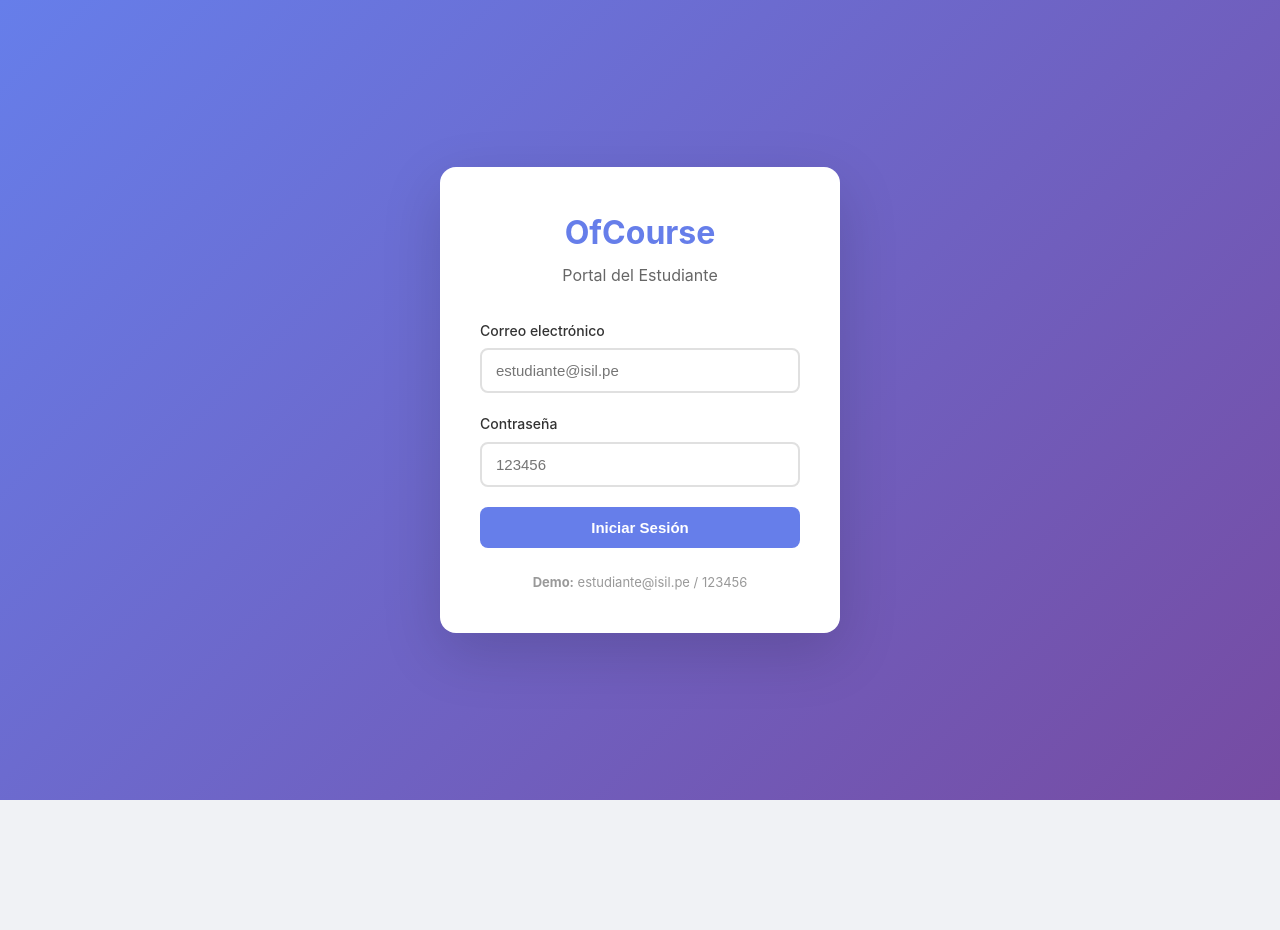
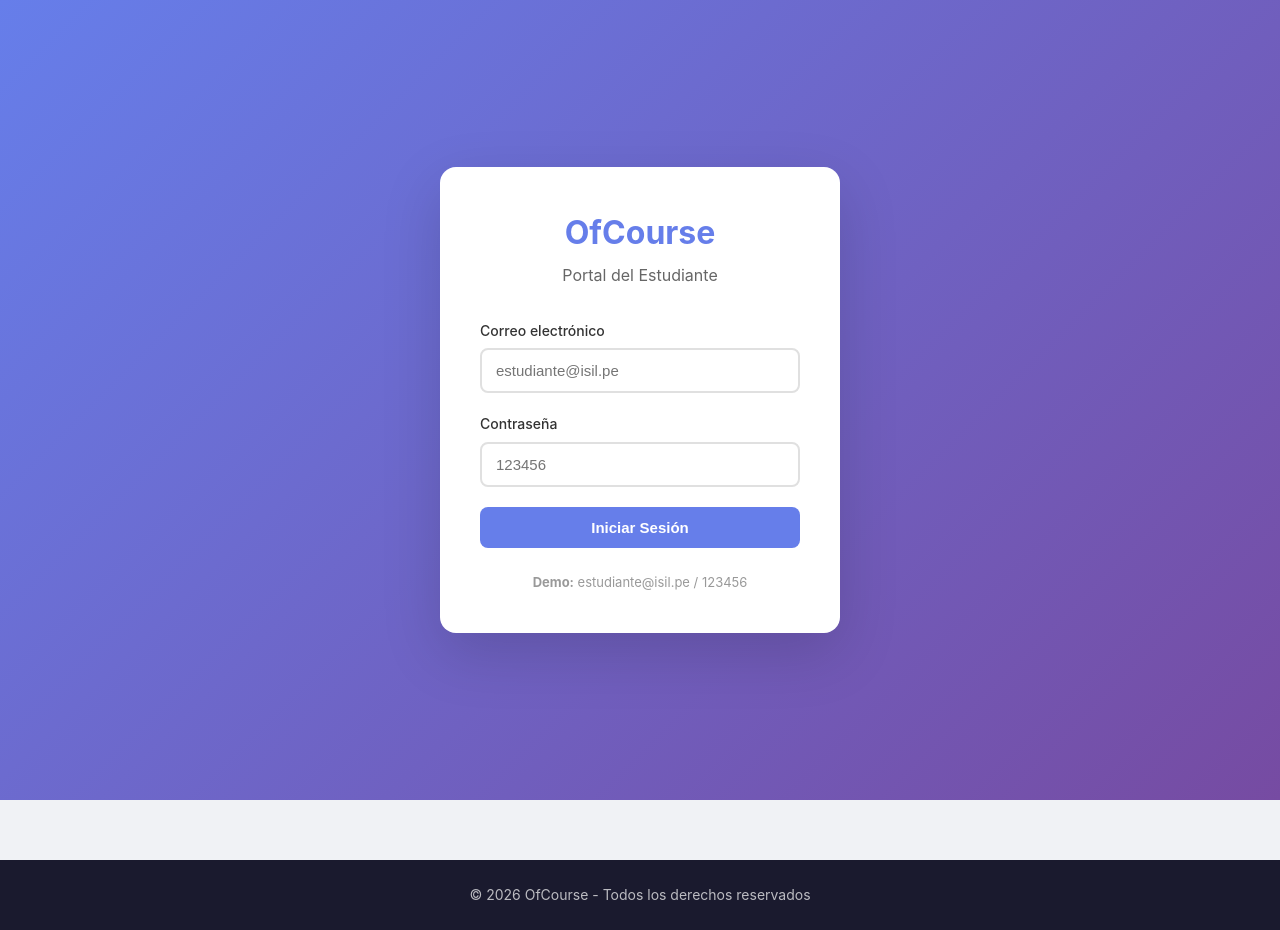
Before and after one commit to GuillermoAliagaDev/gestion-cursos-pa4, a React (Vite) app in the folder react-portal/: page /login in a window 1280 px wide. Before the commit the page ends 800 px from the top, so only its background shows below. Built offline with nearby package versions, Linux system fonts and the light colour scheme; no server answers.

Commit message:
Add global footer to React portal, unify footer style

```diff
--- a/react-portal/src/App.css
+++ b/react-portal/src/App.css
@@ -1,6 +1,10 @@
 * { margin: 0; padding: 0; box-sizing: border-box; }
 body { font-family: -apple-system, BlinkMacSystemFont, 'Segoe UI', Roboto, sans-serif; background: #f0f2f5; color: #1a1a2e; line-height: 1.6; }
 .app { min-height: 100vh; }
+
+.global-footer { background: #1a1a2e; color: white; text-align: center; padding: 24px 0; margin-top: 60px; }
+.global-footer .footer-container { max-width: 1200px; margin: 0 auto; padding: 0 20px; }
+.global-footer p { opacity: 0.7; font-size: 14px; }
 
 .login-page { display: flex; align-items: center; justify-content: center; min-height: 100vh; padding: 20px; background: linear-gradient(135deg, #667eea 0%, #764ba2 100%); }
 .login-card { background: white; padding: 40px; border-radius: 16px; width: 100%; max-width: 400px; box-shadow: 0 20px 60px rgba(0,0,0,0.15); }
--- a/react-portal/src/App.jsx
+++ b/react-portal/src/App.jsx
@@ -4,6 +4,7 @@ import Login from './pages/Login'
 import Dashboard from './pages/Dashboard'
 import Cursos from './pages/Cursos'
 import CursoDetalle from './pages/CursoDetalle'
+import Footer from './components/Footer'
 
 export default function App() {
   return (
@@ -15,6 +16,7 @@ export default function App() {
         <Route path="/cursos/:id" element={<ProtectedRoute><CursoDetalle /></ProtectedRoute>} />
         <Route path="*" element={<Navigate to="/login" replace />} />
       </Routes>
+      <Footer />
     </div>
   )
 }
--- /dev/null
+++ b/react-portal/src/components/Footer.jsx
@@ -0,0 +1,9 @@
+export default function Footer() {
+  return (
+    <footer className="global-footer">
+      <div className="footer-container">
+        <p>&copy; {new Date().getFullYear()} OfCourse - Todos los derechos reservados</p>
+      </div>
+    </footer>
+  )
+}
```
